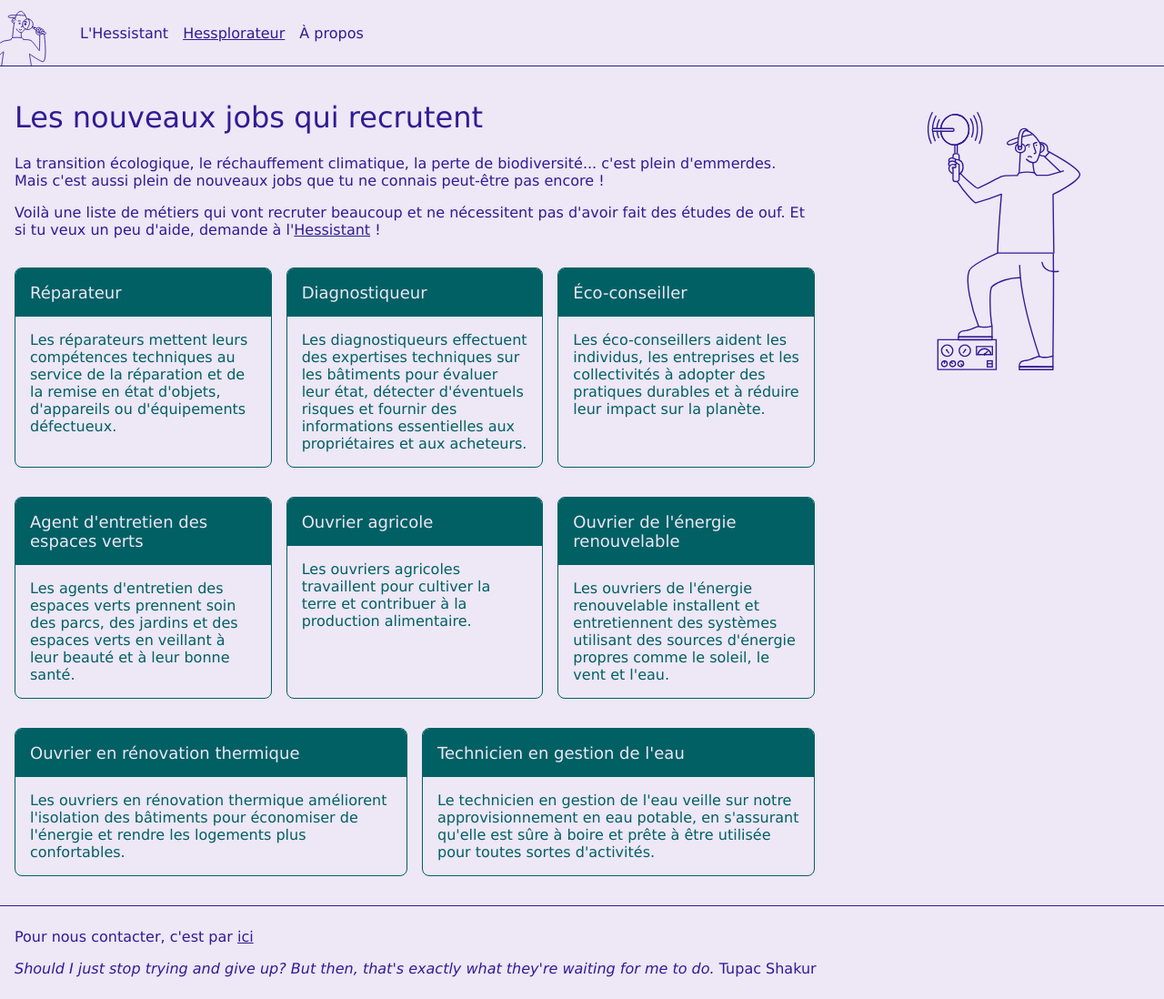
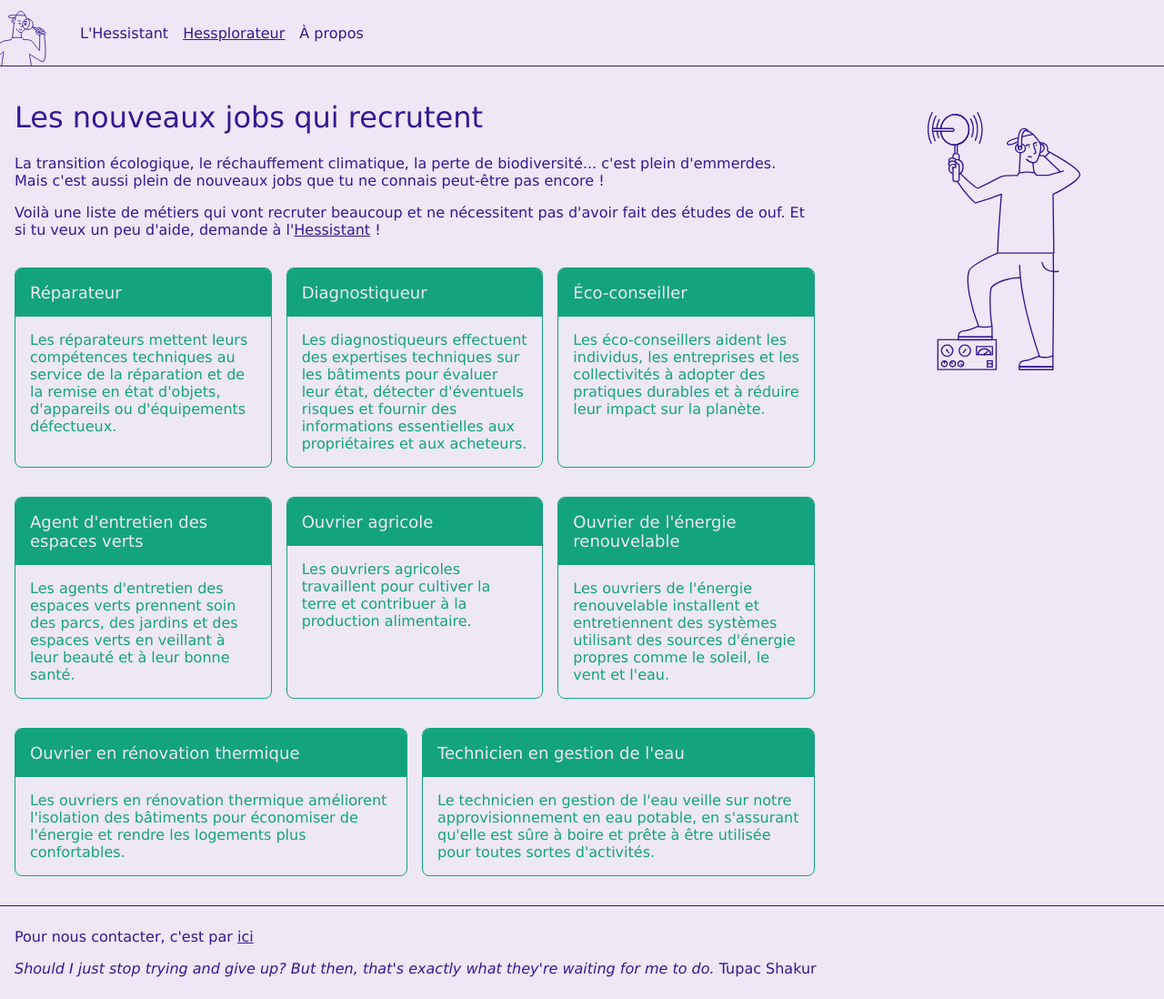
Before and after one commit to Ju4/Hessistant, a Jekyll site: the page built from jobs.html, in a window 1280 px wide. Shown: the whole page at 91% size. Built offline with Jekyll 4.4.1, drawn with Linux system fonts in a browser that asks for light colours.

Commit message:
Update secondary color

```diff
--- a/assets/css/media-screen.scss
+++ b/assets/css/media-screen.scss
@@ -1,7 +1,7 @@
 ---
 ---
 $base-color: #311B92;
-$secondary-color: #006064;
+$secondary-color: #14A37F;
 $back-color: #EDE7F6;
 @import "main";
 @import "styles";
```
